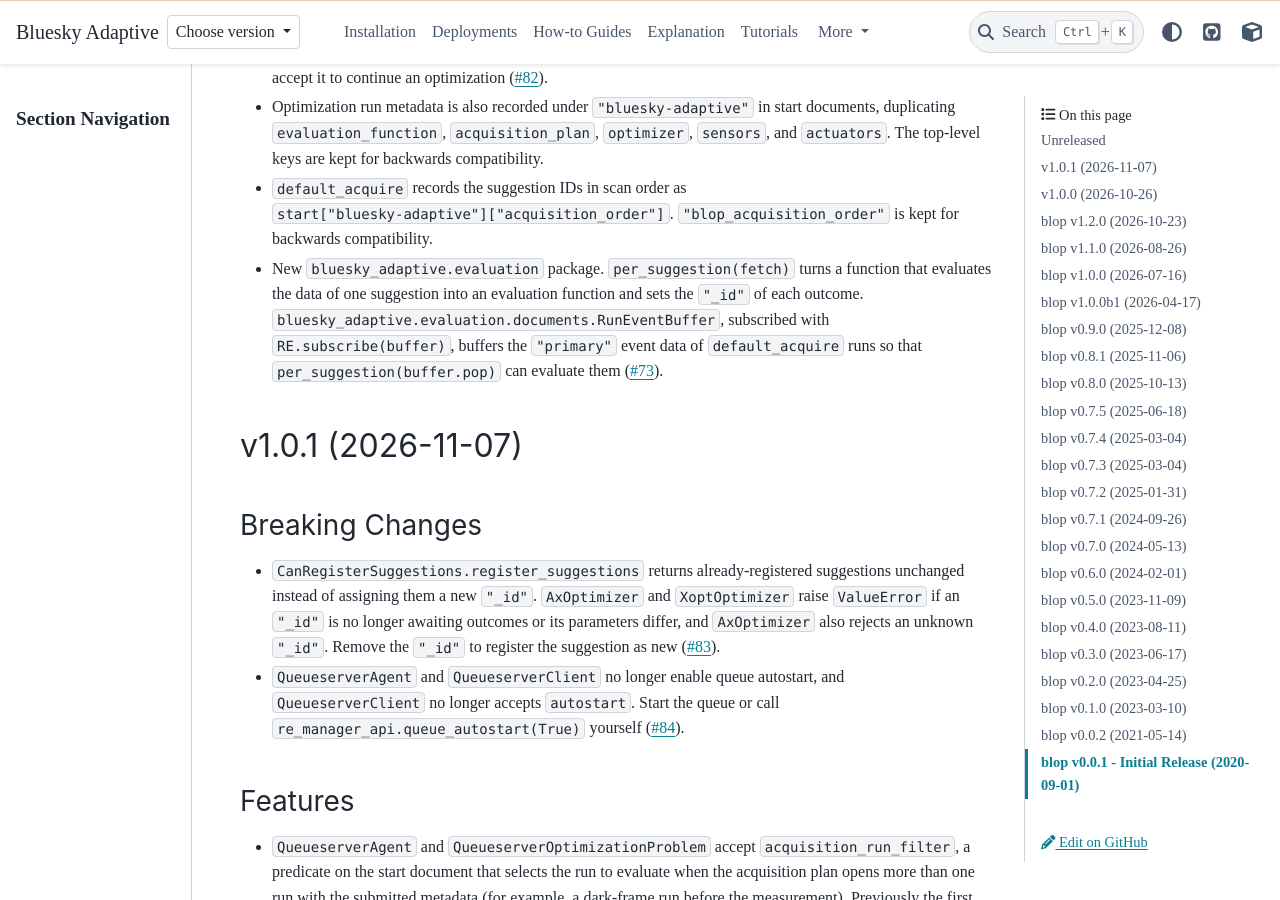
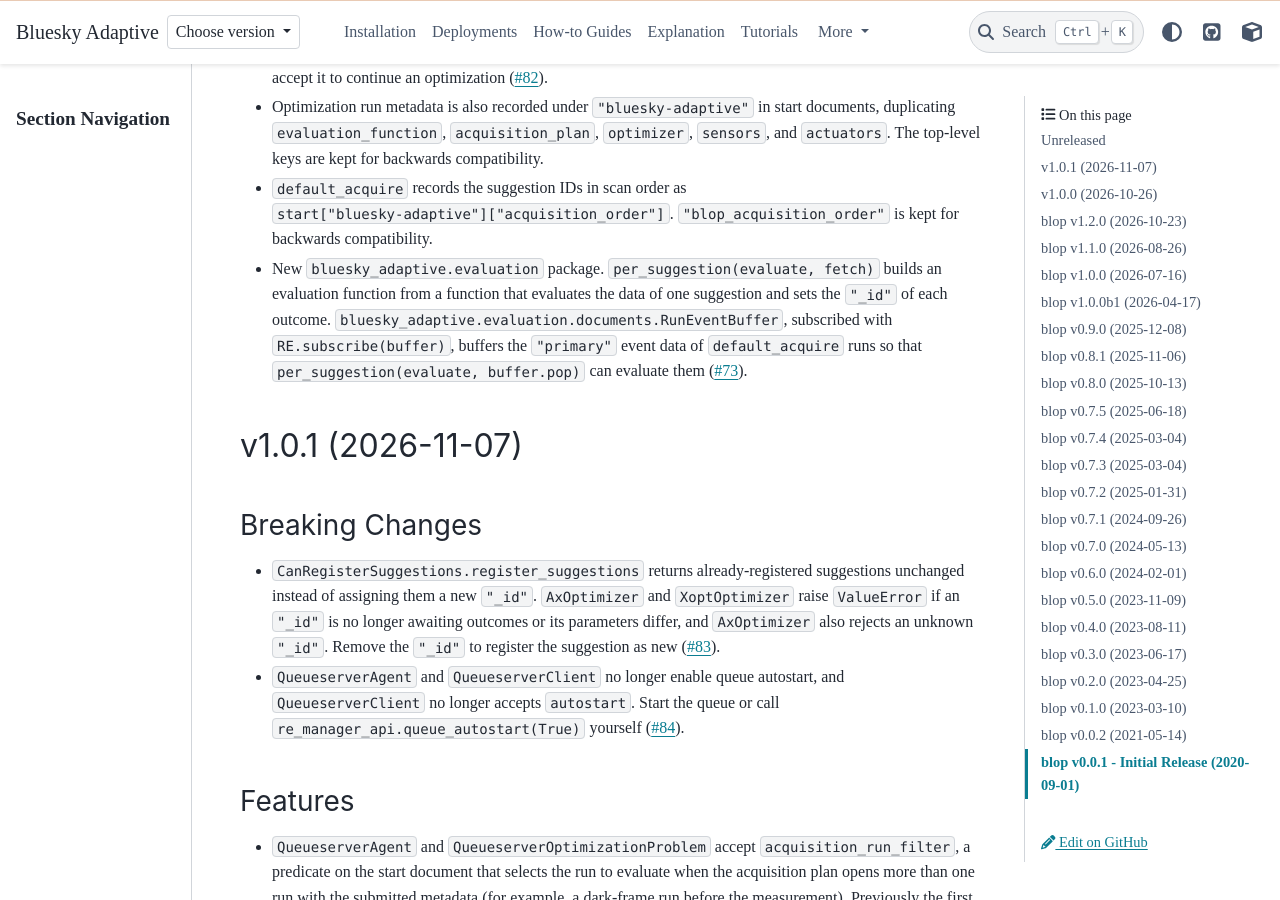
Before and after one commit to bluesky/bluesky-adaptive, a Sphinx documentation site: the page built from docs/source/release-history.rst, in a window 1280 px wide and 900 px high, scrolled down 761 px. Built offline with Sphinx 7.4.7 and the PyData theme 0.15.4, drawn with Linux system fonts in a browser that asks for light colours; a script that is not in the unit is left out; the version number could not be read and is left out; comment, search, counter and statistics services are not loaded.

Commit message:
Use a wrapper function instead of a decorator
Assisted-by: oh-my-pi:claude-opus-5.5

```diff
--- a/docs/source/release-history.rst
+++ b/docs/source/release-history.rst
@@ -29,11 +29,11 @@ Features
   are kept for backwards compatibility.
 * ``default_acquire`` records the suggestion IDs in scan order as ``start["bluesky-adaptive"]["acquisition_order"]``.
   ``"blop_acquisition_order"`` is kept for backwards compatibility.
-* New ``bluesky_adaptive.evaluation`` package. ``per_suggestion(fetch)`` turns a function that evaluates the data of
-  one suggestion into an evaluation function and sets the ``"_id"`` of each outcome.
+* New ``bluesky_adaptive.evaluation`` package. ``per_suggestion(evaluate, fetch)`` builds an evaluation function from a
+  function that evaluates the data of one suggestion and sets the ``"_id"`` of each outcome.
   ``bluesky_adaptive.evaluation.documents.RunEventBuffer``, subscribed with ``RE.subscribe(buffer)``, buffers the
-  ``"primary"`` event data of ``default_acquire`` runs so that ``per_suggestion(buffer.pop)`` can evaluate them
-  (`#73 <https://github.com/bluesky/bluesky-adaptive/issues/73>`_).
+  ``"primary"`` event data of ``default_acquire`` runs so that ``per_suggestion(evaluate, buffer.pop)`` can evaluate
+  them (`#73 <https://github.com/bluesky/bluesky-adaptive/issues/73>`_).
 
 v1.0.1 (2026-11-07)
 -------------------
```
Also changed, not shown: 2 other files.
